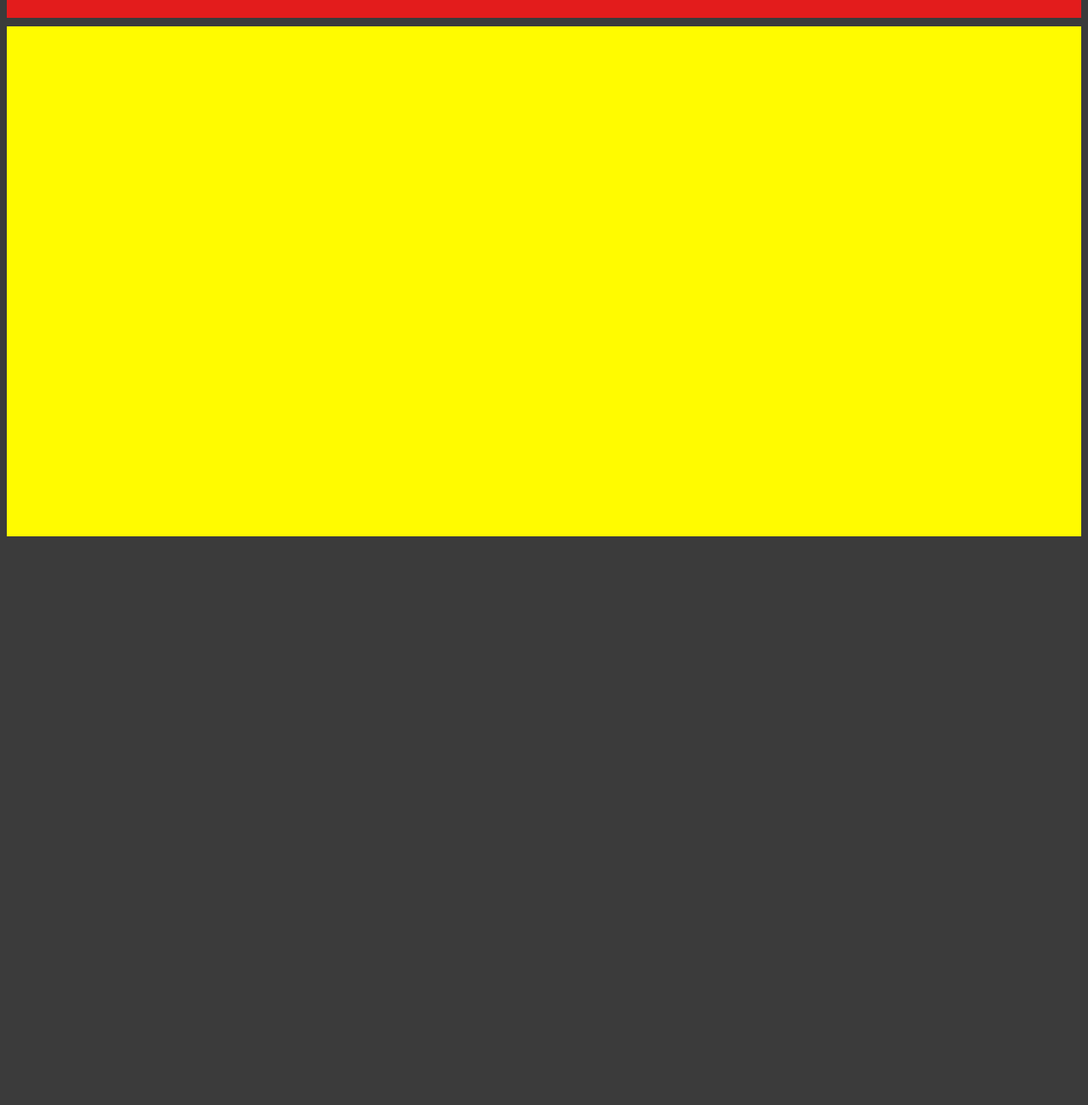
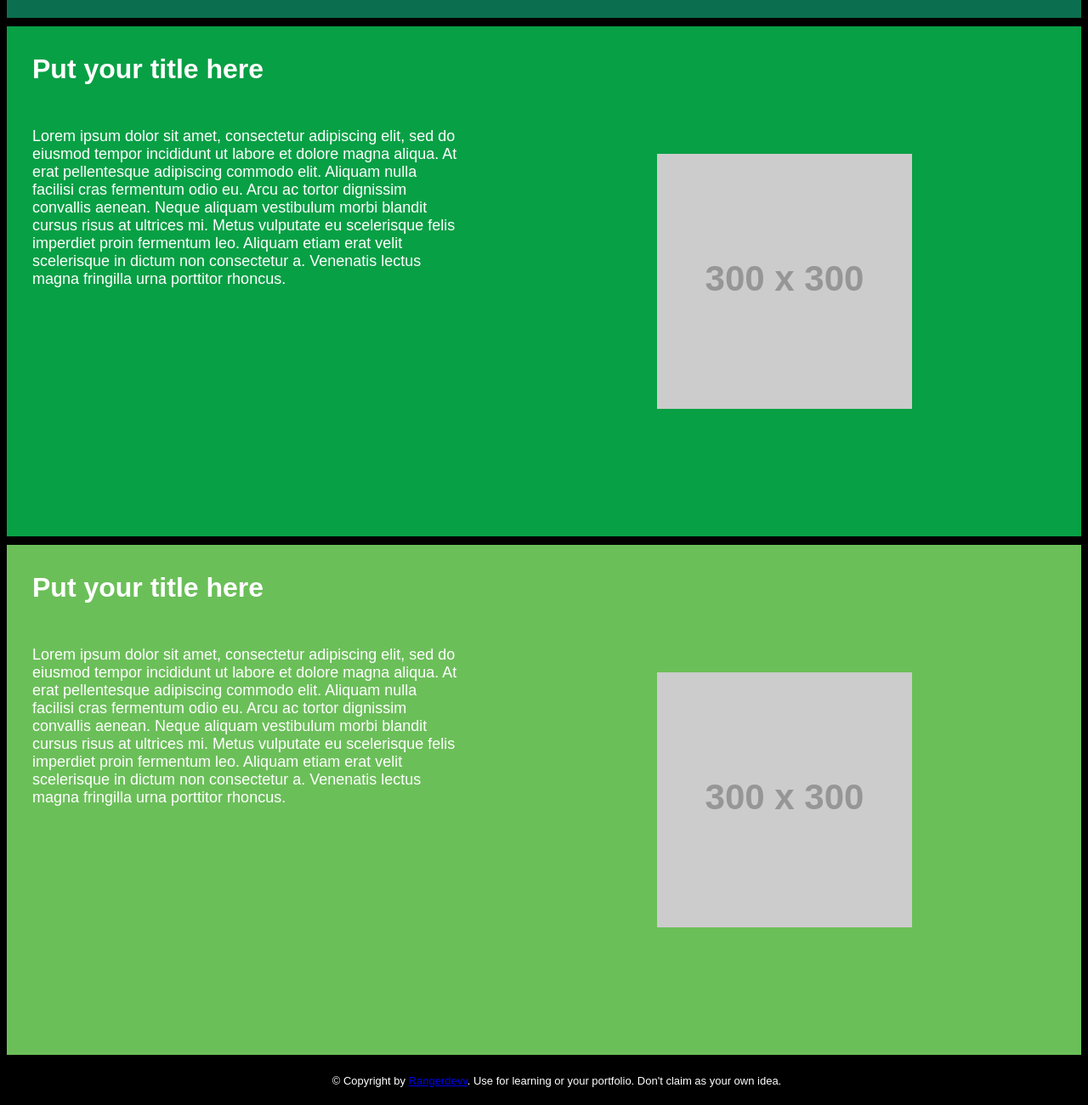
Before and after one commit to RangerDevv/Portfolio-Templete-Website, a website built with Vite: page index.html in a window 1280 px wide. Shown: the part 1240-2540 px from the top of the page at 85% size. Before the commit the page ends 1889 px from the top, so only its background shows below. Built offline with nearby package versions, Linux system fonts and the light colour scheme; placeholder pictures from the web are drawn by us.

Commit message:
website almost done

```diff
--- a/index.html
+++ b/index.html
@@ -11,24 +11,32 @@
     <div id="app">
       <div class="Navbar">
         <a href="#Aboutcontainer" class="Navbar">About</a>
+        <a href="#Projectscontainer" class="Navbar">Projects</a>
         <a href="#Contactscontainer" class="Navbar">Contact</a>
-        <a href="#Projectscontainer" class="Navbar">Projects</a>
       </div>
       <div id="CardHolders">
-        <div class="Titlecontainer">
-
+        <div id="Titlecontainer">
+          <p id="CardTitle">Put your title here</p>
+          <p id="CardText">Lorem ipsum dolor sit amet, consectetur adipiscing elit, sed do eiusmod tempor incididunt ut labore et dolore magna aliqua. At erat pellentesque adipiscing commodo elit. Aliquam nulla facilisi cras fermentum odio eu. Arcu ac tortor dignissim convallis aenean. Neque aliquam vestibulum morbi blandit cursus risus at ultrices mi. Metus vulputate eu scelerisque felis imperdiet proin fermentum leo. Aliquam etiam erat velit scelerisque in dictum non consectetur a. Venenatis lectus magna fringilla urna porttitor rhoncus.</p>
+          <div id="CardImage" ><img src="https://via.placeholder.com/300x300" alt="Placeholder" /></div>
         </div>
-        <div class="Aboutcontainer">
-
+        <div id="Aboutcontainer">
+          <p id="CardTitle">Put your title here</p>
+          <p id="CardText">Lorem ipsum dolor sit amet, consectetur adipiscing elit, sed do eiusmod tempor incididunt ut labore et dolore magna aliqua. At erat pellentesque adipiscing commodo elit. Aliquam nulla facilisi cras fermentum odio eu. Arcu ac tortor dignissim convallis aenean. Neque aliquam vestibulum morbi blandit cursus risus at ultrices mi. Metus vulputate eu scelerisque felis imperdiet proin fermentum leo. Aliquam etiam erat velit scelerisque in dictum non consectetur a. Venenatis lectus magna fringilla urna porttitor rhoncus.</p>
+          <div id="CardImage" ><img src="https://via.placeholder.com/300x300" alt="Placeholder" /></div>
         </div>
-        <div class="Projectscontainer">
-
+        <div id="Projectscontainer">
+          <p id="CardTitle">Put your title here</p>
+          <p id="CardText">Lorem ipsum dolor sit amet, consectetur adipiscing elit, sed do eiusmod tempor incididunt ut labore et dolore magna aliqua. At erat pellentesque adipiscing commodo elit. Aliquam nulla facilisi cras fermentum odio eu. Arcu ac tortor dignissim convallis aenean. Neque aliquam vestibulum morbi blandit cursus risus at ultrices mi. Metus vulputate eu scelerisque felis imperdiet proin fermentum leo. Aliquam etiam erat velit scelerisque in dictum non consectetur a. Venenatis lectus magna fringilla urna porttitor rhoncus.</p>
+          <div id="CardImage" ><img src="https://via.placeholder.com/300x300" alt="Placeholder" /></div>
         </div>
-        <div class="Contactscontainer">
-
+        <div id="Contactscontainer">
+          <p id="CardTitle">Put your title here</p>
+          <p id="CardText">Lorem ipsum dolor sit amet, consectetur adipiscing elit, sed do eiusmod tempor incididunt ut labore et dolore magna aliqua. At erat pellentesque adipiscing commodo elit. Aliquam nulla facilisi cras fermentum odio eu. Arcu ac tortor dignissim convallis aenean. Neque aliquam vestibulum morbi blandit cursus risus at ultrices mi. Metus vulputate eu scelerisque felis imperdiet proin fermentum leo. Aliquam etiam erat velit scelerisque in dictum non consectetur a. Venenatis lectus magna fringilla urna porttitor rhoncus.</p>
+          <div id="CardImage" ><img src="https://via.placeholder.com/300x300" alt="Placeholder" /></div>
         </div>
-        <div class="Footnote">
-
+        <div class="CopyRight">
+          <p>© Copyright by <a href="rangerdevv.github.io">Rangerdevv</a>. Use for learning or your portfolio. Don't claim as your own idea.</p>
         </div>
       </div>
     </div>
--- a/style.css
+++ b/style.css
@@ -1,6 +1,11 @@
 body {
-  background-color: #3b3b3b;
+  background-color: #000000;
 }
+
+html {
+  scroll-behavior: smooth;
+}
+
 
 .Navbar {
   text-align: center;
@@ -23,32 +28,85 @@ body {
   gap: 10px;
 }
 
-.Titlecontainer {
+#Titlecontainer {
+  display: flex;
+  flex-wrap: wrap;
+  flex-direction: column;
   width: 100%;
   height: 600px;
-  background-color: #ff9900;
+  background-color: #073b3a;
   margin-top: 0px;
   margin-bottom: 0px;
   padding-top: 0px;
   padding-bottom: 0px;
 }
 
-.Aboutcontainer {
+#Aboutcontainer {
+  display: flex;
+  flex-wrap: wrap;
+  flex-direction: column;
   width: 100%;
   height: 600px;
-  background-color: #e31c1c;
+  background-color: #0b6e4f;
   margin-top: 0px;
   margin-bottom: 0px;
   padding-top: 0px;
   padding-bottom: 0px;
 }
 
-.Projectscontainer {
+#Projectscontainer {
+  display: flex;
+  flex-wrap: wrap;
+  flex-direction: column;
   width: 100%;
   height: 600px;
-  background-color: #fffb00;
+  background-color: #08a045;
   margin-top: 0px;
   margin-bottom: 0px;
   padding-top: 0px;
   padding-bottom: 0px;
 }
+
+#Contactscontainer {
+  display: flex;
+  flex-wrap: wrap;
+  flex-direction: column;
+  width: 100%;
+  height: 600px;
+  background-color: #6bbf59;
+  margin-top: 0px;
+  margin-bottom: 0px;
+  padding-top: 0px;
+  padding-bottom: 0px;
+}
+
+#CardTitle {
+  font-size: xx-large;
+  font-family: "Arial";
+  font-weight: bold;
+  text-decoration: none;
+  color: #ffffff;
+  margin-left: 30px;
+}
+
+#CardText {
+  font-size: large;
+  font-family: "Arial";
+  text-decoration: none;
+  color: #ffffff;
+  margin-left: 30px;
+  width: 40%;
+}
+
+#CardImage {
+  margin-top: 150px;
+  margin-left: 30px;
+}
+
+.CopyRight {
+  font-size: small;
+  font-family: "Arial";
+  text-decoration: none;
+  color: #ffffff;
+  margin-left: 30px;
+}
```
